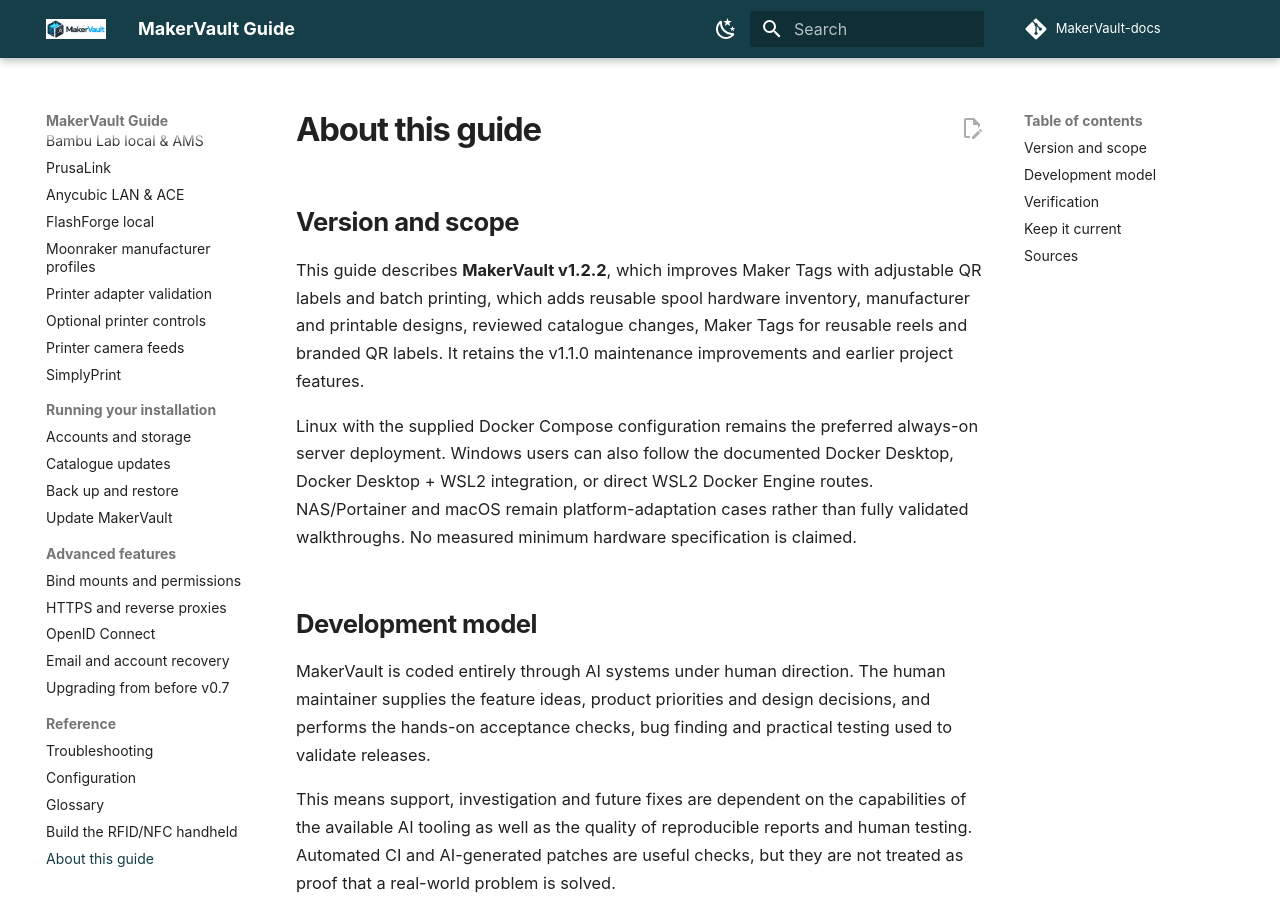
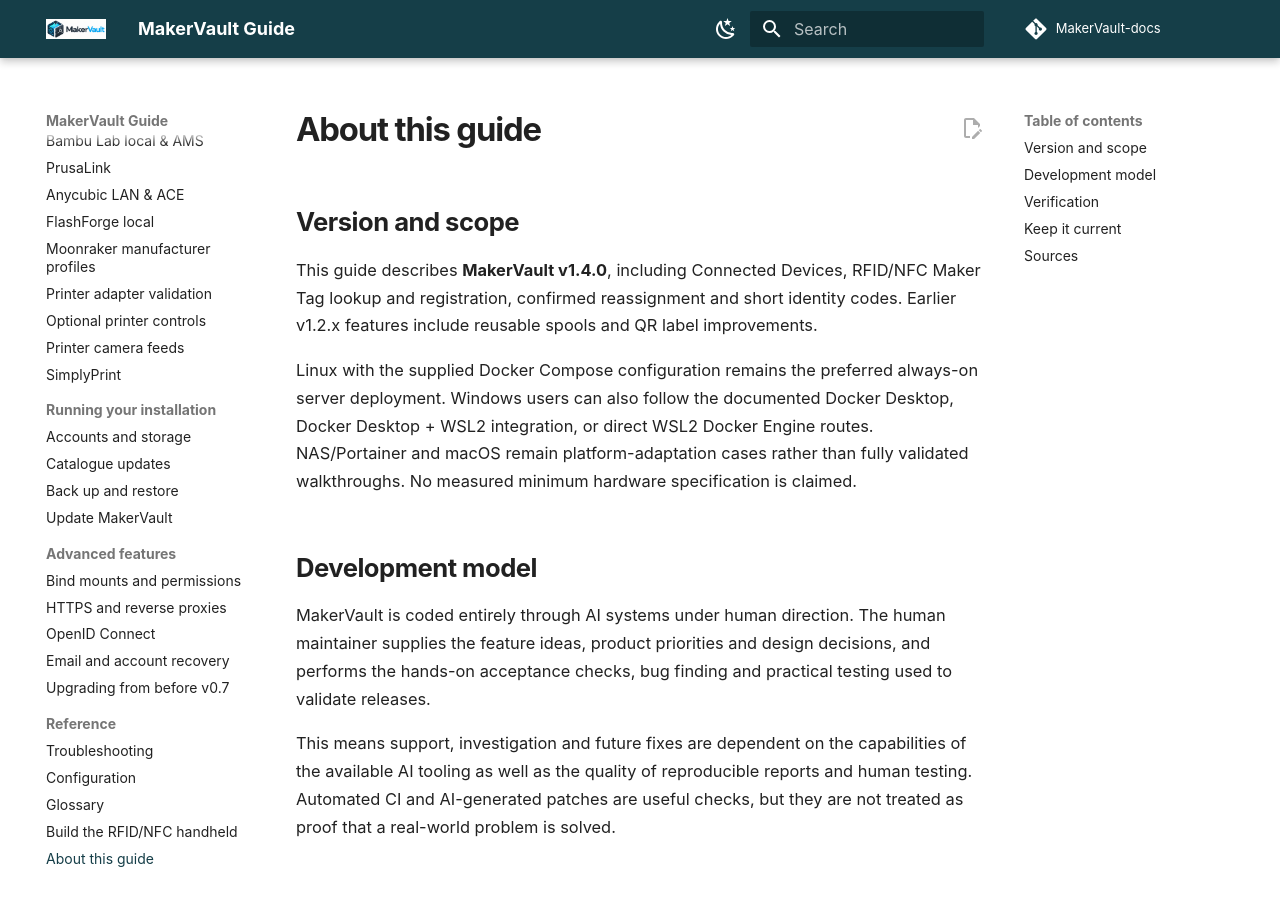
Before and after one commit to gavrd7/MakerVault-docs, an MkDocs documentation site: the page built from docs/guide/reference/about.md, in a window 1280 px wide and 900 px high. Built offline with MkDocs 1.6.1 and Material for MkDocs 9.7.7, drawn with Linux system fonts in a browser that asks for light colours; comment, search, counter and statistics services are not loaded.

Commit message:
docs: refresh v1.4.0 RFID terminal setup and remove obsolete draft guidance

```diff
--- a/docs/guide/reference/about.md
+++ b/docs/guide/reference/about.md
@@ -2,7 +2,7 @@
 
 ## Version and scope
 
-This guide describes **MakerVault v1.2.2**, which improves Maker Tags with adjustable QR labels and batch printing, which adds reusable spool hardware inventory, manufacturer and printable designs, reviewed catalogue changes, Maker Tags for reusable reels and branded QR labels. It retains the v1.1.0 maintenance improvements and earlier project features.
+This guide describes **MakerVault v1.4.0**, including Connected Devices, RFID/NFC Maker Tag lookup and registration, confirmed reassignment and short identity codes. Earlier v1.2.x features include reusable spools and QR label improvements.
 
 Linux with the supplied Docker Compose configuration remains the preferred always-on server deployment. Windows users can also follow the documented Docker Desktop, Docker Desktop + WSL2 integration, or direct WSL2 Docker Engine routes. NAS/Portainer and macOS remain platform-adaptation cases rather than fully validated walkthroughs. No measured minimum hardware specification is claimed.
 
```
